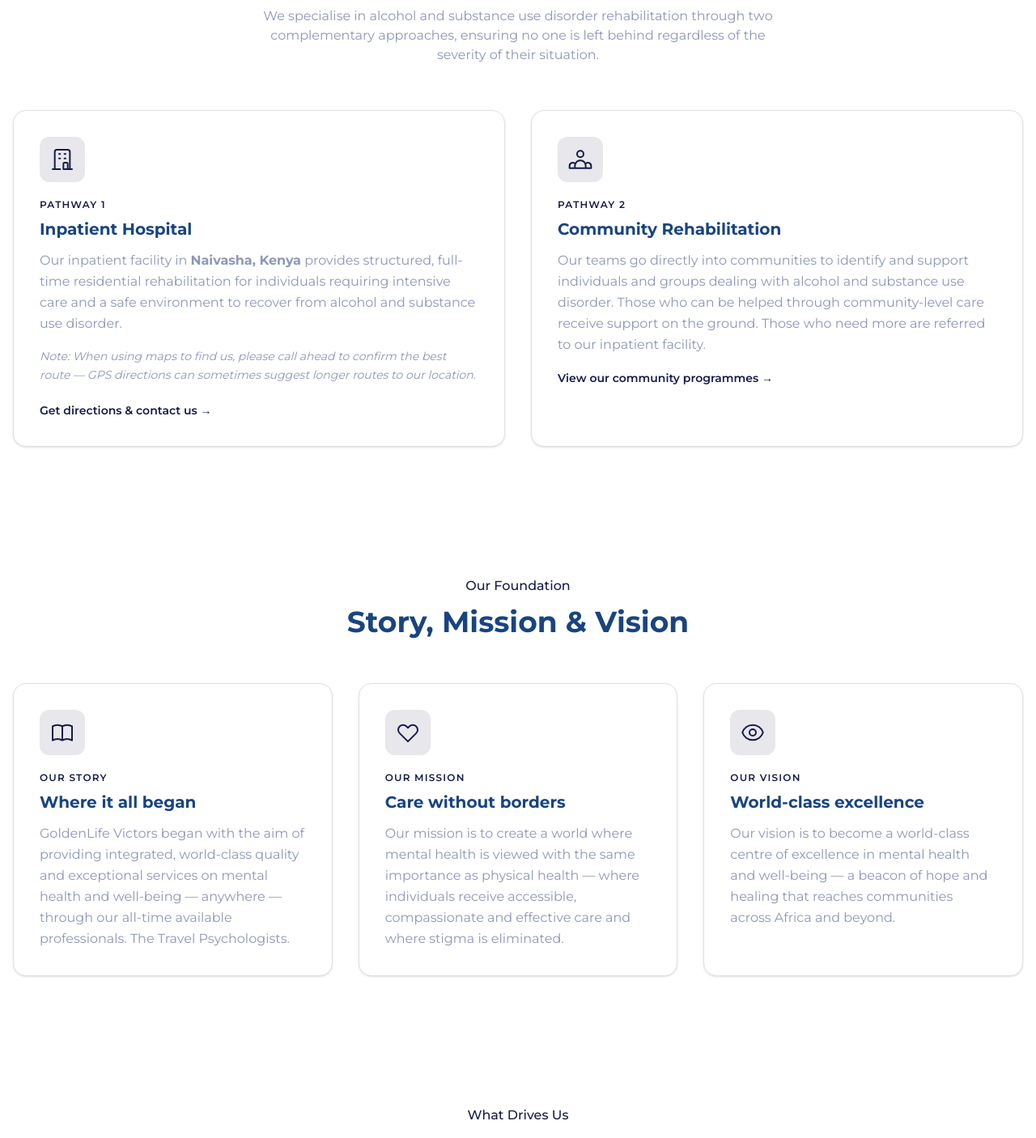
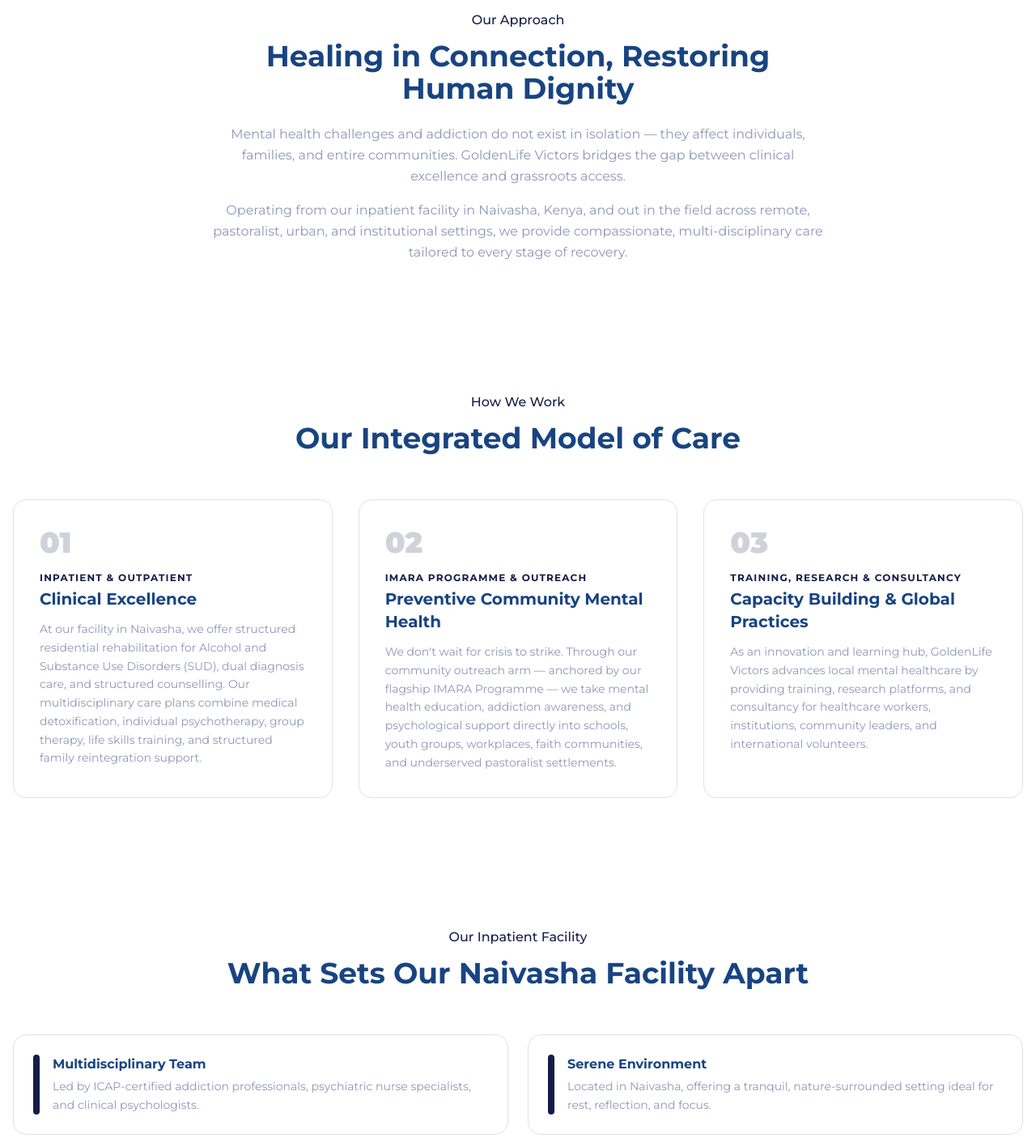
Before and after one commit to Ian-kirui/goldenlife-victors, a Next.js app: page /about in a window 1280 px wide. Shown: the part 1330-2736 px from the top of the page at 81% size. Built offline with nearby package versions, Linux system fonts and the light colour scheme; no server answers.

Commit message:
sitemap and robots file--2

```diff
--- a/src/app/(site)/about/page.tsx
+++ b/src/app/(site)/about/page.tsx
@@ -9,7 +9,7 @@
 export const metadata: Metadata = {
   title: "About Us | GoldenLife Victors",
   description:
-    "Learn about GoldenLife Victors — our story, mission, vision, and our approach to alcohol and substance use disorder rehabilitation in Kenya.",
+    "GoldenLife Victors is an integrated mental healthcare, rehabilitation, and community wellness organisation dedicated to restoring human dignity across Kenya.",
 };
 
 const pillars = [
@@ -21,8 +21,8 @@
       </svg>
     ),
     label: "Our Story",
-    heading: "Where it all began",
-    body: "GoldenLife Victors began with the aim of providing integrated, world-class quality and exceptional services on mental health and well-being — anywhere — through our all-time available professionals. The Travel Psychologists.",
+    heading: "Bridging the gap in Mental Health & Recovery",
+    body: "GoldenLife Victors was established to address a critical gap in society: the need for accessible, dignified, and evidence-based mental health and addiction recovery services — replacing stigma with support, and despair with restored purpose.",
   },
   {
     icon: (
@@ -32,31 +32,56 @@
       </svg>
     ),
     label: "Our Mission",
-    heading: "Care without borders",
-    body: "Our mission is to create a world where mental health is viewed with the same importance as physical health — where individuals receive accessible, compassionate and effective care and where stigma is eliminated.",
+    heading: "Evidence-based care for every stage of life",
+    body: "To deliver evidence-based clinical rehabilitation, community prevention programmes, and professional mental health capacity building that empower individuals and families to thrive in mind, body, and spirit.",
   },
   {
     icon: (
       <svg className="w-8 h-8" fill="none" stroke="currentColor" viewBox="0 0 24 24">
-        <path strokeLinecap="round" strokeLinejoin="round" strokeWidth={1.5}
-          d="M15 12a3 3 0 11-6 0 3 3 0 016 0z" />
-        <path strokeLinecap="round" strokeLinejoin="round" strokeWidth={1.5}
-          d="M2.458 12C3.732 7.943 7.523 5 12 5c4.478 0 8.268 2.943 9.542 7-1.274 4.057-5.064 7-9.542 7-4.477 0-8.268-2.943-9.542-7z" />
+        <path strokeLinecap="round" strokeLinejoin="round" strokeWidth={1.5} d="M15 12a3 3 0 11-6 0 3 3 0 016 0z" />
+        <path strokeLinecap="round" strokeLinejoin="round" strokeWidth={1.5} d="M2.458 12C3.732 7.943 7.523 5 12 5c4.478 0 8.268 2.943 9.542 7-1.274 4.057-5.064 7-9.542 7-4.477 0-8.268-2.943-9.542-7z" />
       </svg>
     ),
     label: "Our Vision",
-    heading: "World-class excellence",
-    body: "Our vision is to become a world-class centre of excellence in mental health and well-being — a beacon of hope and healing that reaches communities across Africa and beyond.",
+    heading: "A world where mental health is prioritised",
+    body: "A world where mental health is prioritised, stigma is dismantled, and every individual has access to compassionate, holistic recovery and wellness.",
   },
 ];
 
 const values = [
-  { title: "Compassion",    desc: "We approach every individual with empathy, dignity and genuine care." },
-  { title: "Excellence",    desc: "We uphold the highest professional standards in everything we do." },
-  { title: "Accessibility", desc: "Mental health support should be available to everyone, everywhere." },
-  { title: "Community",     desc: "Healing happens in connection — we build supportive networks that last." },
-  { title: "Integrity",     desc: "We operate with transparency, honesty and accountability at all times." },
-  { title: "Innovation",    desc: "We embrace new ideas, research and methods to continuously improve care." },
+  { title: "Dignity & Compassion",        desc: "We treat every client with unconditional respect, creating a safe, non-judgmental space for healing." },
+  { title: "Evidence-Based Excellence",   desc: "Our clinical interventions integrate proven medical, psychological, and therapeutic practices." },
+  { title: "Holistic Restorative Care",   desc: "We address the whole person — bridging physical recovery, emotional resilience, family reintegration, and spiritual well-being." },
+  { title: "Community-Rooted Action",     desc: "We believe true prevention happens where people live, work, learn, and worship." },
+  { title: "Integrity & Accountability",  desc: "We maintain the highest ethical standards in patient care, financial management, and institutional partnerships." },
+];
+
+const facilityFeatures = [
+  { feature: "Multidisciplinary Team",   benefit: "Led by ICAP-certified addiction professionals, psychiatric nurse specialists, and clinical psychologists." },
+  { feature: "Serene Environment",       benefit: "Located in Naivasha, offering a tranquil, nature-surrounded setting ideal for rest, reflection, and focus." },
+  { feature: "High Privacy & Dignity",   benefit: "Strict confidentiality protocols to protect client identity and ensure a safe, non-judgmental space." },
+  { feature: "Holistic Integration",     benefit: "Medical, psychological, social, and spiritual dimensions of health addressed under one care plan." },
+];
+
+const careModel = [
+  {
+    num: "01",
+    title: "Clinical Excellence",
+    sub: "Inpatient & Outpatient",
+    body: "At our facility in Naivasha, we offer structured residential rehabilitation for Alcohol and Substance Use Disorders (SUD), dual diagnosis care, and structured counselling. Our multidisciplinary care plans combine medical detoxification, individual psychotherapy, group therapy, life skills training, and structured family reintegration support.",
+  },
+  {
+    num: "02",
+    title: "Preventive Community Mental Health",
+    sub: "IMARA Programme & Outreach",
+    body: "We don't wait for crisis to strike. Through our community outreach arm — anchored by our flagship IMARA Programme — we take mental health education, addiction awareness, and psychological support directly into schools, youth groups, workplaces, faith communities, and underserved pastoralist settlements.",
+  },
+  {
+    num: "03",
+    title: "Capacity Building & Global Practices",
+    sub: "Training, Research & Consultancy",
+    body: "As an innovation and learning hub, GoldenLife Victors advances local mental healthcare by providing training, research platforms, and consultancy for healthcare workers, institutions, community leaders, and international volunteers.",
+  },
 ];
 
 export default function AboutPage() {
@@ -71,16 +96,19 @@
             <div data-aos="fade-right" data-aos-duration="1000">
               <p className="text-primary text-base font-medium mb-3">Who We Are</p>
               <h2 className="text-4xl font-bold text-midnight_text dark:text-white mb-6 leading-tight">
-                Transforming lives through rehabilitation & partnership
+                Driven by Compassion, Grounded in Science, Committed to Lasting Healing.
               </h2>
               <p className="text-muted dark:text-white/70 text-base leading-relaxed mb-4">
-                GoldenLife Victors is a world-class organisation specialising in alcohol and substance use disorder
-                rehabilitation, community outreach, and global mental health practices. We reach individuals wherever
-                they are — through our inpatient hospital in Naivasha and through community-based programmes across Kenya.
+                We are an integrated mental healthcare, rehabilitation, and community wellness organisation
+                dedicated to restoring human dignity across Kenya — from our specialised inpatient facility
+                in Naivasha to grassroots communities.
               </p>
               <p className="text-muted dark:text-white/70 text-base leading-relaxed mb-6">
-                Our work is powered not by donations, but by <strong className="text-primary">partnerships</strong> —
-                professionals, volunteers, and organisations who share our vision and work alongside us to restore lives.
+                Addiction and mental health challenges do not just affect an individual — they impact entire
+                families and destabilise whole communities. GoldenLife Victors operates as a dual-impact
+                organisation: delivering high-quality clinical rehabilitation while actively deploying
+                preventive, community-driven mental health initiatives across schools, workplaces, faith
+                organisations, and hard-to-reach pastoralist regions.
               </p>
               <div className="grid grid-cols-3 gap-6 mt-8">
                 {[
@@ -100,8 +128,7 @@
                 <Image
                   src="https://www.goldenlifekenya.org/images/shakahola2.jpg"
                   alt="GoldenLife Victors team"
-                  width={600}
-                  height={500}
+                  width={600} height={500}
                   className="w-full h-[420px] object-cover"
                 />
               </div>
@@ -114,67 +141,83 @@
         </div>
       </section>
 
-      {/* ── Rehabilitation Approach ── */}
+      {/* ── Healing in Connection narrative ── */}
       <section className="py-20 bg-SnowySky dark:bg-darklight px-4">
         <div className="container mx-auto lg:max-w-(--breakpoint-xl) md:max-w-(--breakpoint-md)">
-          <div className="text-center mb-14">
-            <p className="text-primary text-base font-medium mb-3">Our Core Focus</p>
-            <h2 className="text-4xl font-bold text-midnight_text dark:text-white">
-              Rehabilitation — Two Pathways to Recovery
+          <div className="max-w-3xl mx-auto text-center" data-aos="fade-up" data-aos-duration="1000">
+            <p className="text-primary text-base font-medium mb-3">Our Approach</p>
+            <h2 className="text-4xl font-bold text-midnight_text dark:text-white mb-6">
+              Healing in Connection, Restoring Human Dignity
             </h2>
-            <p className="text-muted dark:text-white/70 text-base mt-4 max-w-2xl mx-auto">
-              We specialise in alcohol and substance use disorder rehabilitation through two complementary approaches,
-              ensuring no one is left behind regardless of the severity of their situation.
+            <p className="text-muted dark:text-white/70 text-base leading-relaxed mb-4">
+              Mental health challenges and addiction do not exist in isolation — they affect individuals,
+              families, and entire communities. GoldenLife Victors bridges the gap between clinical excellence
+              and grassroots access.
+            </p>
+            <p className="text-muted dark:text-white/70 text-base leading-relaxed">
+              Operating from our inpatient facility in Naivasha, Kenya, and out in the field across remote,
+              pastoralist, urban, and institutional settings, we provide compassionate, multi-disciplinary care
+              tailored to every stage of recovery.
             </p>
           </div>
-          <div className="grid lg:grid-cols-2 grid-cols-1 gap-8">
-            {/* Inpatient */}
-            <div className="bg-white dark:bg-dark rounded-2xl p-8 shadow-sm border border-border dark:border-dark_border hover:shadow-md transition-shadow" data-aos="fade-up" data-aos-delay="0" data-aos-duration="1000">
-              <div className="w-14 h-14 rounded-xl bg-primary/10 text-primary flex items-center justify-center mb-5">
-                <svg className="w-8 h-8" fill="none" stroke="currentColor" viewBox="0 0 24 24">
-                  <path strokeLinecap="round" strokeLinejoin="round" strokeWidth={1.5} d="M19 21V5a2 2 0 00-2-2H7a2 2 0 00-2 2v16m14 0h2m-2 0h-5m-9 0H3m2 0h5M9 7h1m-1 4h1m4-4h1m-1 4h1m-2 10v-5a1 1 0 011-1h2a1 1 0 011 1v5m-4 0h4" />
-                </svg>
+        </div>
+      </section>
+
+      {/* ── Model of Care ── */}
+      <section className="py-20 dark:bg-dark px-4">
+        <div className="container mx-auto lg:max-w-(--breakpoint-xl) md:max-w-(--breakpoint-md)">
+          <div className="text-center mb-14" data-aos="fade-up">
+            <p className="text-primary text-base font-medium mb-3">How We Work</p>
+            <h2 className="text-4xl font-bold text-midnight_text dark:text-white">Our Integrated Model of Care</h2>
+          </div>
+          <div className="grid lg:grid-cols-3 grid-cols-1 gap-8">
+            {careModel.map((c, i) => (
+              <div key={c.num}
+                className="bg-white dark:bg-dark rounded-2xl p-8 border border-border dark:border-dark_border hover:shadow-md transition-shadow"
+                data-aos="fade-up" data-aos-delay={`${i * 120}`} data-aos-duration="1000"
+              >
+                <span className="text-4xl font-black text-primary/20 block mb-4">{c.num}</span>
+                <span className="text-xs font-bold uppercase tracking-widest text-primary mb-1 block">{c.sub}</span>
+                <h3 className="text-xl font-bold text-midnight_text dark:text-white mb-3">{c.title}</h3>
+                <p className="text-muted dark:text-white/70 text-sm leading-relaxed">{c.body}</p>
               </div>
-              <span className="text-xs font-semibold uppercase tracking-widest text-primary mb-2 block">Pathway 1</span>
-              <h3 className="text-xl font-bold text-midnight_text dark:text-white mb-3">Inpatient Hospital</h3>
-              <p className="text-muted dark:text-white/70 text-base leading-relaxed mb-4">
-                Our inpatient facility in <strong>Naivasha, Kenya</strong> provides structured, full-time residential
-                rehabilitation for individuals requiring intensive care and a safe environment to recover from alcohol
-                and substance use disorder.
-              </p>
-              <p className="text-muted dark:text-white/70 text-sm leading-relaxed mb-5 italic">
-                Note: When using maps to find us, please call ahead to confirm the best route — GPS directions can
-                sometimes suggest longer routes to our location.
-              </p>
-              <Link
-                href="/contact"
-                className="inline-flex items-center gap-2 text-primary font-semibold text-sm hover:underline"
+            ))}
+          </div>
+        </div>
+      </section>
+
+      {/* ── Naivasha Facility ── */}
+      <section className="py-20 bg-SnowySky dark:bg-darklight px-4">
+        <div className="container mx-auto lg:max-w-(--breakpoint-xl) md:max-w-(--breakpoint-md)">
+          <div className="text-center mb-14" data-aos="fade-up">
+            <p className="text-primary text-base font-medium mb-3">Our Inpatient Facility</p>
+            <h2 className="text-4xl font-bold text-midnight_text dark:text-white">What Sets Our Naivasha Facility Apart</h2>
+          </div>
+          <div className="grid lg:grid-cols-2 grid-cols-1 gap-6">
+            {facilityFeatures.map((f, i) => (
+              <div key={f.feature}
+                className="bg-white dark:bg-dark rounded-2xl p-6 border border-border dark:border-dark_border hover:border-primary transition-colors group"
+                data-aos="fade-up" data-aos-delay={`${i * 100}`} data-aos-duration="1000"
               >
-                Get directions & contact us →
-              </Link>
-            </div>
-
-            {/* Community */}
-            <div className="bg-white dark:bg-dark rounded-2xl p-8 shadow-sm border border-border dark:border-dark_border hover:shadow-md transition-shadow" data-aos="fade-up" data-aos-delay="150" data-aos-duration="1000">
-              <div className="w-14 h-14 rounded-xl bg-primary/10 text-primary flex items-center justify-center mb-5">
-                <svg className="w-8 h-8" fill="none" stroke="currentColor" viewBox="0 0 24 24">
-                  <path strokeLinecap="round" strokeLinejoin="round" strokeWidth={1.5} d="M17 20h5v-2a3 3 0 00-5.356-1.857M17 20H7m10 0v-2c0-.656-.126-1.283-.356-1.857M7 20H2v-2a3 3 0 015.356-1.857M7 20v-2c0-.656.126-1.283.356-1.857m0 0a5.002 5.002 0 019.288 0M15 7a3 3 0 11-6 0 3 3 0 016 0z" />
-                </svg>
+                <div className="flex gap-4">
+                  <div className="w-2 rounded-full bg-primary shrink-0 group-hover:bg-secondary transition-colors" />
+                  <div>
+                    <h4 className="font-bold text-midnight_text dark:text-white mb-1">{f.feature}</h4>
+                    <p className="text-muted dark:text-white/70 text-sm leading-relaxed">{f.benefit}</p>
+                  </div>
+                </div>
               </div>
-              <span className="text-xs font-semibold uppercase tracking-widest text-primary mb-2 block">Pathway 2</span>
-              <h3 className="text-xl font-bold text-midnight_text dark:text-white mb-3">Community Rehabilitation</h3>
-              <p className="text-muted dark:text-white/70 text-base leading-relaxed mb-4">
-                Our teams go directly into communities to identify and support individuals and groups dealing with
-                alcohol and substance use disorder. Those who can be helped through community-level care receive
-                support on the ground. Those who need more are referred to our inpatient facility.
-              </p>
-              <Link
-                href="/programmes"
-                className="inline-flex items-center gap-2 text-primary font-semibold text-sm hover:underline"
-              >
-                View our community programmes →
-              </Link>
-            </div>
+            ))}
+          </div>
+          <div className="mt-8 text-center">
+            <p className="text-sm text-muted dark:text-white/60 italic mb-4">
+              Note: When using maps to find us, please call ahead to confirm the best route — GPS directions can
+              sometimes suggest longer routes to our Naivasha location.
+            </p>
+            <Link href="/contact"
+              className="inline-flex items-center gap-2 text-primary font-semibold text-sm hover:underline">
+              Get directions & contact us →
+            </Link>
           </div>
         </div>
       </section>
@@ -182,7 +225,7 @@
       {/* ── Story / Mission / Vision ── */}
       <section className="py-20 dark:bg-dark px-4">
         <div className="container mx-auto lg:max-w-(--breakpoint-xl) md:max-w-(--breakpoint-md)">
-          <div className="text-center mb-14">
+          <div className="text-center mb-14" data-aos="fade-up">
             <p className="text-primary text-base font-medium mb-3">Our Foundation</p>
             <h2 className="text-4xl font-bold text-midnight_text dark:text-white">Story, Mission & Vision</h2>
           </div>
@@ -202,10 +245,10 @@
         </div>
       </section>
 
-      {/* ── Core values ── */}
+      {/* ── Core Values (VICTORS Framework) ── */}
       <section className="py-20 bg-SnowySky dark:bg-darklight px-4">
         <div className="container mx-auto lg:max-w-(--breakpoint-xl) md:max-w-(--breakpoint-md)">
-          <div className="text-center mb-14">
+          <div className="text-center mb-14" data-aos="fade-up">
             <p className="text-primary text-base font-medium mb-3">What Drives Us</p>
             <h2 className="text-4xl font-bold text-midnight_text dark:text-white">Our Core Values</h2>
           </div>
@@ -226,6 +269,25 @@
         </div>
       </section>
 
+      {/* ── Leadership note ── */}
+      <section className="py-16 dark:bg-dark px-4">
+        <div className="container mx-auto lg:max-w-(--breakpoint-xl) md:max-w-(--breakpoint-md)">
+          <div className="bg-primary rounded-2xl px-8 py-12 text-center text-white" data-aos="fade-up">
+            <p className="text-xs font-bold uppercase tracking-widest text-white/70 mb-3">Our Team</p>
+            <h3 className="text-3xl font-bold mb-4">Guided by Professional Leadership & Passion</h3>
+            <p className="text-white/80 text-base max-w-2xl mx-auto mb-6">
+              Our strength lies in our multidisciplinary team of psychiatrists, psychiatric nurse specialists,
+              ICAP-certified addiction professionals, medical doctors, clinical psychologists, counsellors,
+              and community health champions.
+            </p>
+            <Link href="/about/our-board"
+              className="inline-block bg-white text-primary font-semibold px-8 py-3 rounded-lg hover:bg-gray-100 transition-colors">
+              Meet Our Board →
+            </Link>
+          </div>
+        </div>
+      </section>
+
       <Help />
       <Testimonial />
       <Volunteer />
--- a/src/app/sitemap.ts
+++ b/src/app/sitemap.ts
@@ -2,8 +2,7 @@
 import { getAllPublicPosts } from "@/utils/blogApi";
 import { getPublicEvents } from "@/utils/blogApi";
 
-
-const BASE_URL = "https://www.goldenlifevictors.org";
+const BASE_URL = "https://www.goldenlifekenya.org";
 
 export default async function sitemap(): Promise<MetadataRoute.Sitemap> {
   // ── Static routes ──────────────────────────────────────────────────────────
```
Also changed, not shown: src/components/Home/Hero/index.tsx (+13 -9 lines).
